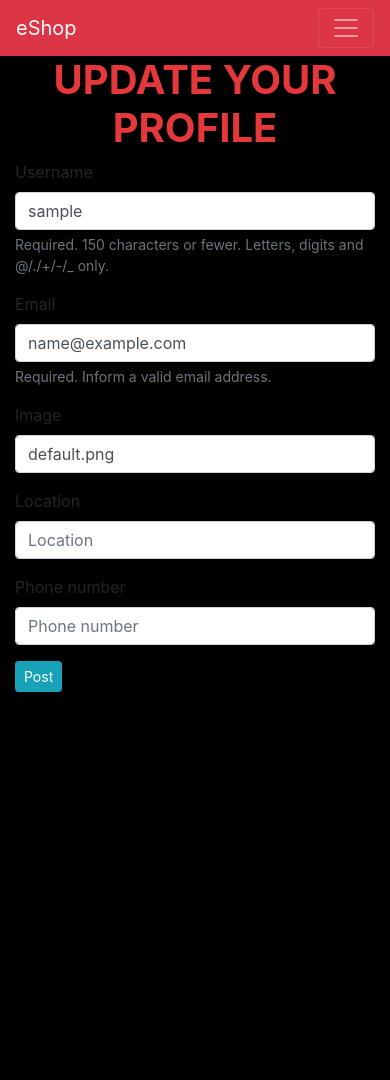
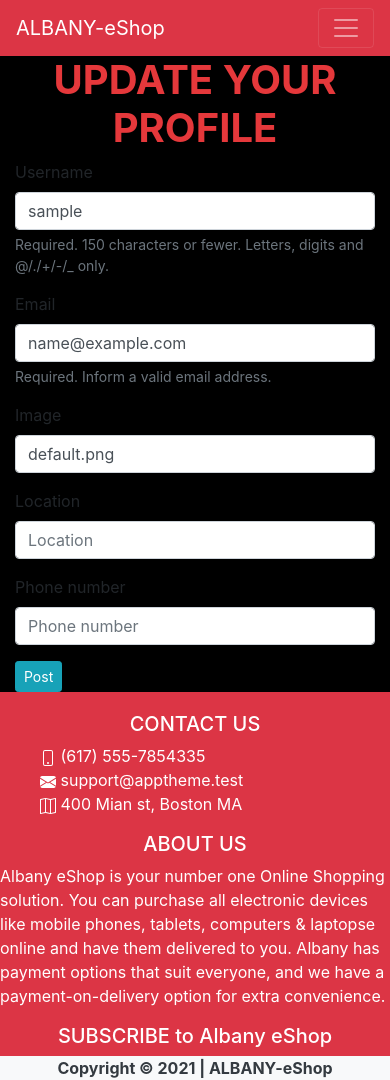
Before and after one commit to Derrick-Nyongesa/Online-Shop, a Django app: a page that uses shop/templates/base.html in a window 390 px wide. Before the commit the page ends 692 px from the top, so only its background shows below. Run offline with Django 3.2, Linux system fonts and the light colour scheme; the visitor is signed in with stand-in values (Sample User, id 1); data comes from the database, SQL or seed files in the repository; some libraries are stand-ins or nearby versions.

Commit message:
Added a footer and updated navbar

```diff
--- a/shop/templates/base.html
+++ b/shop/templates/base.html
@@ -20,6 +20,7 @@
     {% include "navbar.html" %}
     {% block content %}
     {% endblock %}
+    {% include "footer.html" %}
 
     {% block scripts %}
         <script src="https://ajax.googleapis.com/ajax/libs/jquery/3.2.1/jquery.min.js"></script>
--- /dev/null
+++ b/shop/templates/footer.html
@@ -0,0 +1,33 @@
+<div class="bg-danger text-white footer2">
+    <div class="row">
+        <div class="col-sm-12 col-md-12 col-lg-4">
+            <h5 class="text-center">CONTACT US</h5>
+                <ul>
+
+
+                    <li><svg xmlns="http://www.w3.org/2000/svg" width="16" height="16" fill="currentColor" class="bi bi-phone" viewBox="0 0 16 16">
+                        <path d="M11 1a1 1 0 0 1 1 1v12a1 1 0 0 1-1 1H5a1 1 0 0 1-1-1V2a1 1 0 0 1 1-1h6zM5 0a2 2 0 0 0-2 2v12a2 2 0 0 0 2 2h6a2 2 0 0 0 2-2V2a2 2 0 0 0-2-2H5z"/>
+                        <path d="M8 14a1 1 0 1 0 0-2 1 1 0 0 0 0 2z"/>
+                      </svg> (617) 555-7854335</li>
+                    <li><svg xmlns="http://www.w3.org/2000/svg" width="16" height="16" fill="currentColor" class="bi bi-envelope-fill" viewBox="0 0 16 16">
+                        <path d="M.05 3.555A2 2 0 0 1 2 2h12a2 2 0 0 1 1.95 1.555L8 8.414.05 3.555zM0 4.697v7.104l5.803-3.558L0 4.697zM6.761 8.83l-6.57 4.027A2 2 0 0 0 2 14h12a2 2 0 0 0 1.808-1.144l-6.57-4.027L8 9.586l-1.239-.757zm3.436-.586L16 11.801V4.697l-5.803 3.546z"/>
+                      </svg> support@apptheme.test</li>
+                    <li><svg xmlns="http://www.w3.org/2000/svg" width="16" height="16" fill="currentColor" class="bi bi-map" viewBox="0 0 16 16">
+                        <path fill-rule="evenodd" d="M15.817.113A.5.5 0 0 1 16 .5v14a.5.5 0 0 1-.402.49l-5 1a.502.502 0 0 1-.196 0L5.5 15.01l-4.902.98A.5.5 0 0 1 0 15.5v-14a.5.5 0 0 1 .402-.49l5-1a.5.5 0 0 1 .196 0L10.5.99l4.902-.98a.5.5 0 0 1 .415.103zM10 1.91l-4-.8v12.98l4 .8V1.91zm1 12.98 4-.8V1.11l-4 .8v12.98zm-6-.8V1.11l-4 .8v12.98l4-.8z"/>
+                      </svg>  400 Mian st, Boston MA</li>
+                </ul>
+        </div>
+        <div class="col-sm-12 col-md-12 col-lg-4">
+            <h5 class="text-center">ABOUT US</h5>
+            <p>Albany eShop is your number one Online Shopping solution. You can purchase all electronic devices like mobile phones, tablets, computers & laptopse online and have them delivered to you. Albany has payment options that suit everyone, and we have a payment-on-delivery option for extra convenience.</p>
+        </div>
+        <div class="col-sm-12 col-md-12 col-lg-4">
+            <h5 class="text-center">SUBSCRIBE to Albany eShop</h5>
+        </div>
+    </div>
+</div>
+<div class="footer bg-light text-dark">
+    <div class="container text-center font-weight-bold">
+        Copyright &copy; 2021 | ALBANY-eShop
+    </div>
+</div>
--- a/shop/templates/index.html
+++ b/shop/templates/index.html
@@ -5,6 +5,7 @@
 
 {% block content %}
 <div class="container">
+    <h1 class="text-center">Online Shopping with Albany Kenya - Kenya's No 1 Online Store</h1>
     <div class="categories">
         {% for category in categories %}
         <a class="btn btn-outline-danger"
--- a/shop/templates/navbar.html
+++ b/shop/templates/navbar.html
@@ -1,5 +1,5 @@
 <nav class="navbar navbar-expand-lg navbar-dark bg-danger">
-    <a class="navbar-brand" href="{% url 'homePage' %}">eShop</a>
+    <a class="navbar-brand" href="{% url 'homePage' %}">ALBANY-eShop</a>
     <button class="navbar-toggler" type="button" data-toggle="collapse" data-target="#navbarSupportedContent" aria-controls="navbarSupportedContent" aria-expanded="false" aria-label="Toggle navigation">
       <span class="navbar-toggler-icon"></span>
     </button>
@@ -13,7 +13,7 @@
         <li class="nav-item">
           <a class="nav-link" href="#">Link</a>
         </li>
-        <li class="nav-item dropdown">
+        <li class="nav-item active dropdown">
           <a class="nav-link dropdown-toggle" href="#" id="navbarDropdown" role="button" data-toggle="dropdown" aria-haspopup="true" aria-expanded="false">
             Profile
           </a>
--- a/static/css/styles.css
+++ b/static/css/styles.css
@@ -42,3 +42,11 @@
 h2{
     font-weight: bold;
 }
+
+.footer2{
+    padding-top: 20px;
+}
+
+li{
+    list-style: none;
+}
```
